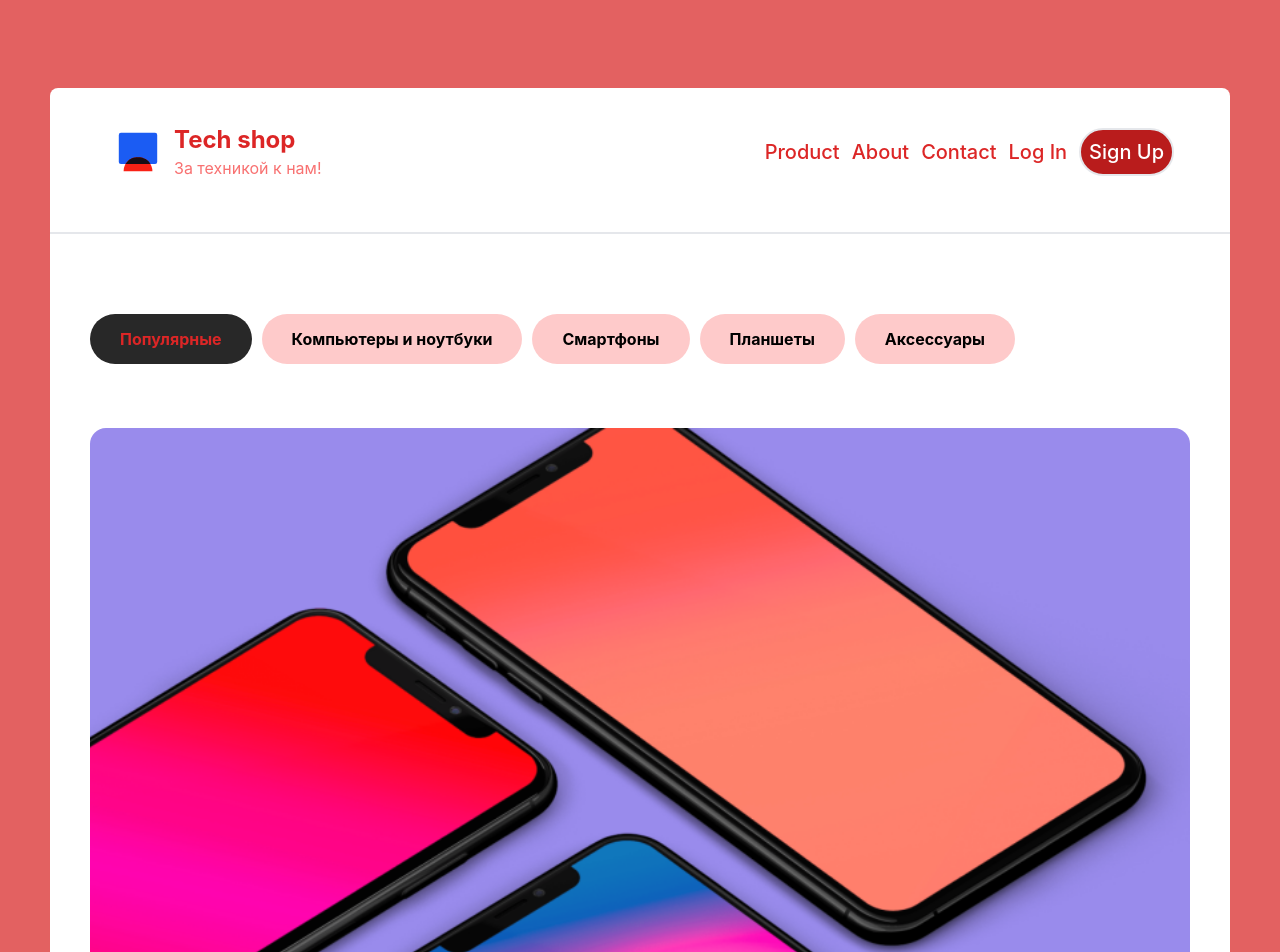
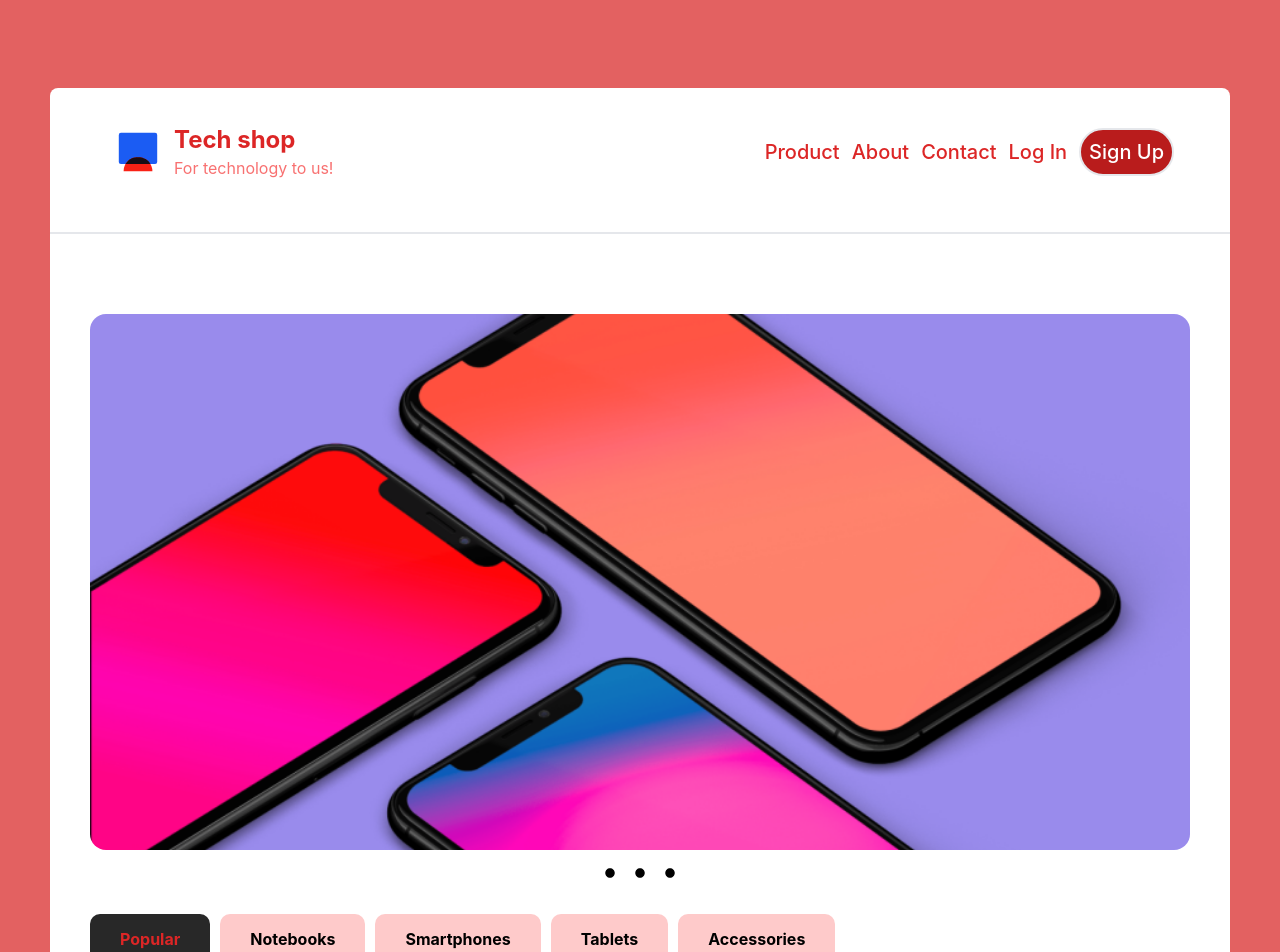
Before and after one commit to vanya089/tech_shop, a React (Create React App) app in the folder client/: page / in a window 1280 px wide. Shown: the top 952 px of the page. Built offline with nearby package versions, Linux system fonts and the light colour scheme.

Commit message:
client: add slider

```diff
--- a/client/src/components/Slider.tsx
+++ b/client/src/components/Slider.tsx
@@ -38,7 +38,7 @@ const Slider: React.FC = () => {
     }
 
     return (
-        <div className='max-w-[1400px] h-[780px] w-full m-auto py-16 relative group '>
+        <div className='max-w-[1300px] h-[600px] w-full m-auto pb-16 relative group '>
             <div style={{backgroundImage: `url(${slides[currentIndex].img})`}}
                  className=' w-full h-full rounded-2xl bg-center bg-cover duration-500'>
             </div>
--- a/client/src/components/categories/Categories.module.scss
+++ b/client/src/components/categories/Categories.module.scss
@@ -9,7 +9,7 @@
       @apply bg-red-200;
       //background-color: #f9f9f9;
       padding: 13px 30px;
-      border-radius: 30px;
+      border-radius: 10px;
       margin-right: 10px;
       font-weight: bold;
       cursor: pointer;
--- a/client/src/components/categories/Categories.tsx
+++ b/client/src/components/categories/Categories.tsx
@@ -1,6 +1,6 @@
 import React, {memo} from "react";
 import styles from './Categories.module.scss'
-const categories = ['Популярные', 'Компьютеры и ноутбуки', 'Смартфоны', 'Планшеты', 'Аксессуары',]
+const categories = ['Popular', 'Notebooks', 'Smartphones', 'Tablets', 'Accessories',]
 
 type CategoriesProps = {
     categoryId: number;
--- a/client/src/components/header/Header.tsx
+++ b/client/src/components/header/Header.tsx
@@ -10,7 +10,7 @@ const Header: React.FC = () => {
                     <img className='w-12 h-12' src={icon_head} alt="logo"/>
                     <div>
                         <h1 className='text-2xl text-red-600 font-bold'>Tech shop</h1>
-                        <p className="text-red-400">За техникой к нам!</p>
+                        <p className="text-red-400">For technology to us!</p>
                     </div>
                 </div>
                 <nav className='text-xl text-red-600 font-medium flex content-center items-center gap-3'>
--- /dev/null
+++ b/client/src/pages/Admin.tsx
@@ -0,0 +1,11 @@
+import React from 'react';
+
+const Admin: React.FC = () => {
+    return (
+        <div>
+            Admin Page
+        </div>
+    );
+};
+
+export default Admin;
--- /dev/null
+++ b/client/src/pages/DevicePage.tsx
@@ -0,0 +1,11 @@
+import React from 'react';
+
+const DevicePage: React.FC = () => {
+    return (
+        <div>
+
+        </div>
+    );
+};
+
+export default DevicePage;
--- a/client/src/pages/Home.tsx
+++ b/client/src/pages/Home.tsx
@@ -12,8 +12,8 @@ const Home: React.FC = () => {
 
     return (
         <div className=' my-10 py-10 px-[40px] h-5/6'>
+            <Slider/>
             <Categories categoryId={categoryId} onChangeCategory={onChangeCategory}/>
-            <Slider/>
         </div>
     );
 };
```
